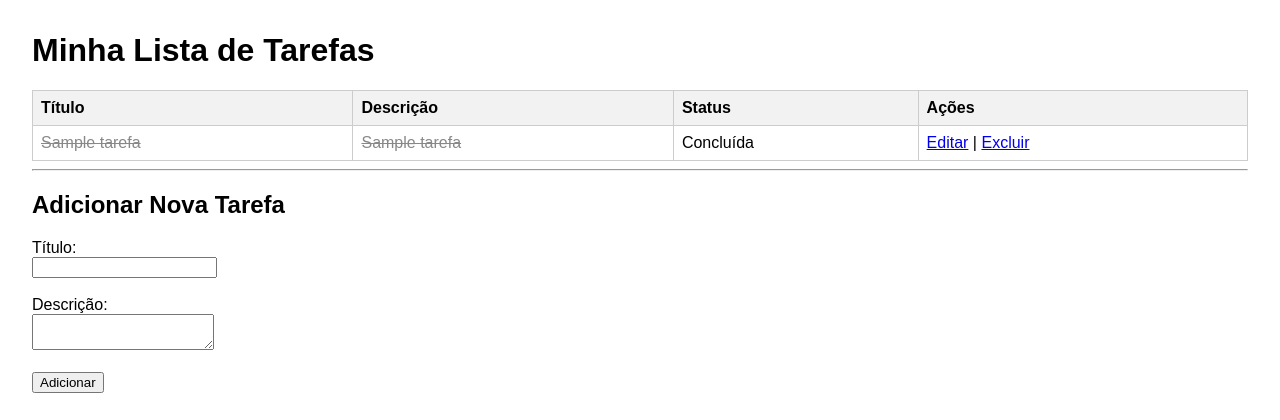
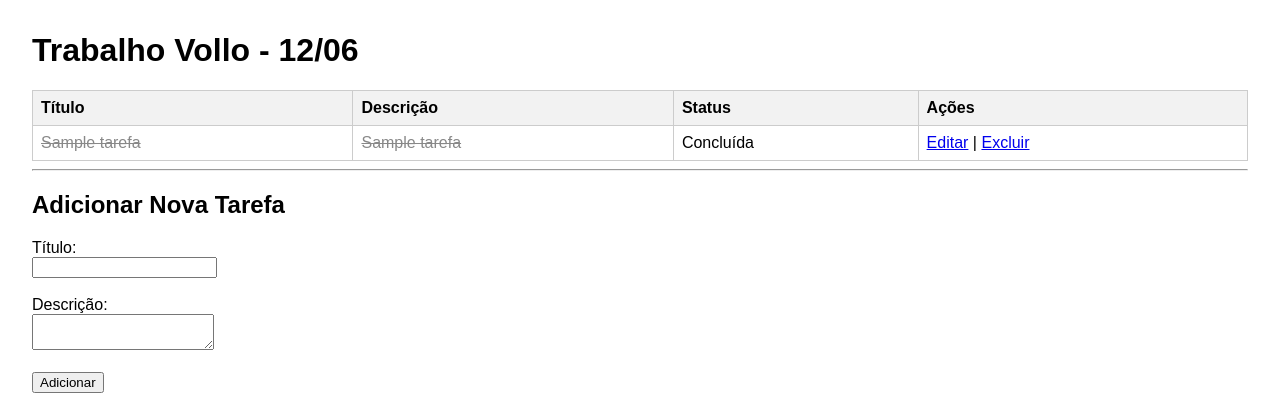
Before and after one commit to ThiagoResende88/fatec-dsm-automated-deploy, a Flask app: page / in a window 1280 px wide. Shown: the top 420 px of the page. Run offline with Flask 3, Linux system fonts and the light colour scheme; a database or web service that is not in the repository returns one stand-in record (values such as "Sample title"); some libraries are stand-ins or nearby versions.

Commit message:
Update index.html

```diff
--- a/templates/index.html
+++ b/templates/index.html
@@ -34,7 +34,7 @@
 </head>
 
 <body>
-    <h1>Minha Lista de Tarefas</h1>
+    <h1>Trabalho Vollo - 12/06</h1>
 
     <table>
         <thead>
```
